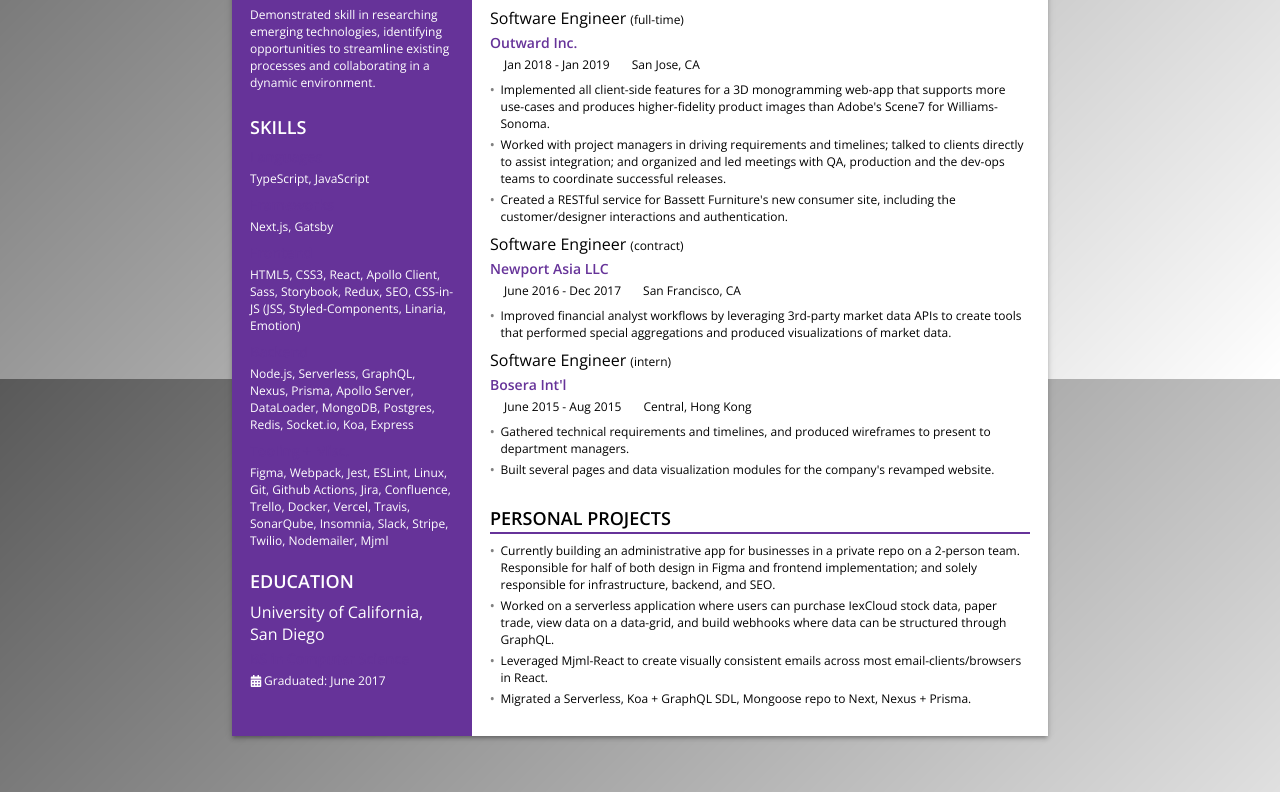
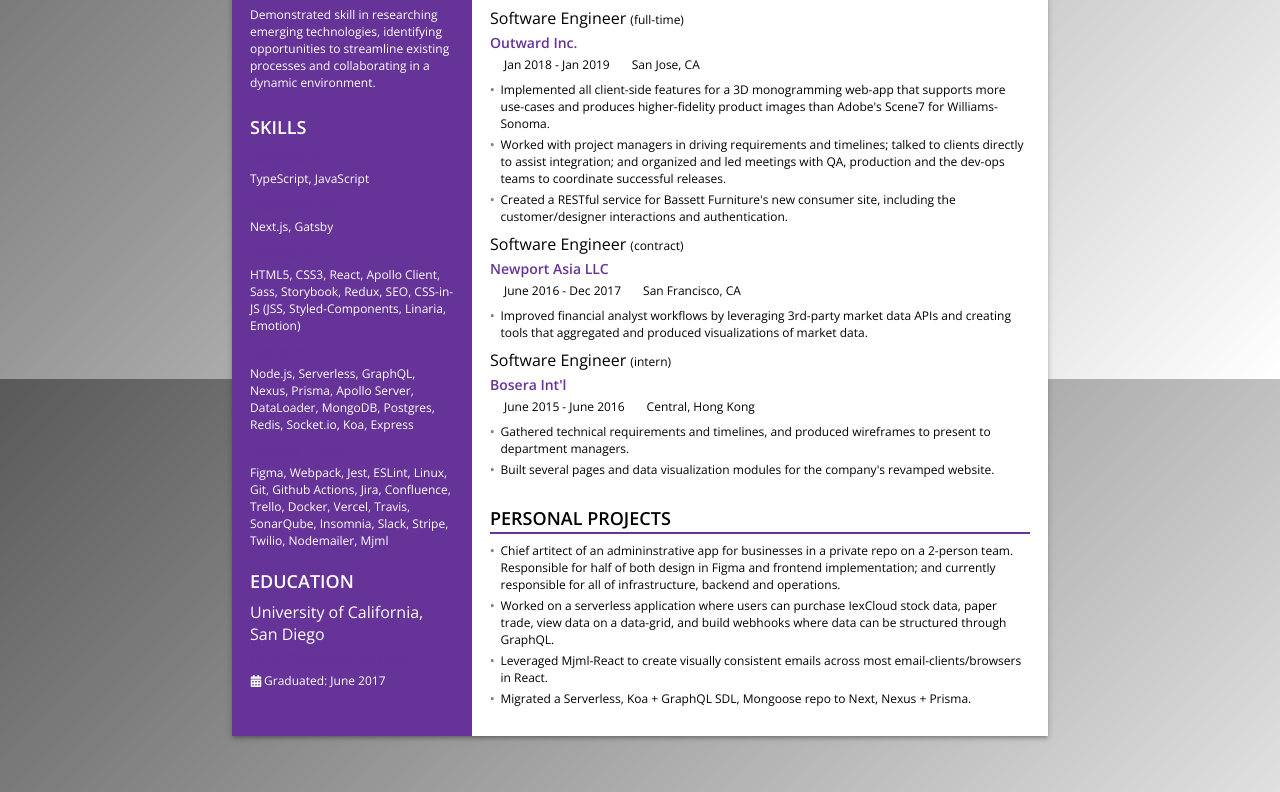
Before and after one commit to leedavidcs/leedavidcs, a React (Create React App) app: page / in a window 1280 px wide. Shown: the part 421-1213 px from the top of the page. Built offline with nearby package versions, Linux system fonts and the light colour scheme.

Commit message:
Update resume

```diff
--- a/src/page-parts/resume.page-part/index.tsx
+++ b/src/page-parts/resume.page-part/index.tsx
@@ -159,8 +159,8 @@
 						<Ul>
 							<Ul.Li>
 								Improved financial analyst workflows by leveraging 3rd-party market
-								data APIs to create tools that performed special aggregations and
-								produced visualizations of market data.
+								data APIs and creating tools that aggregated and produced
+								visualizations of market data.
 							</Ul.Li>
 						</Ul>
 					</SubSection>
@@ -172,7 +172,7 @@
 							</>
 						}
 						subheader="Bosera Int'l"
-						timeInfo="June 2015 - Aug 2015"
+						timeInfo="June 2015 - June 2016"
 						locationInfo="Central, Hong Kong"
 					>
 						<Ul>
@@ -190,10 +190,10 @@
 				<Section title="Personal Projects">
 					<Ul>
 						<Ul.Li>
-							Currently building an administrative app for businesses in a private
+							Chief artitect of an admininstrative app for businesses in a private
 							repo on a 2-person team. Responsible for half of both design in Figma
-							and frontend implementation; and solely responsible for infrastructure,
-							backend, and SEO.
+							and frontend implementation; and currently responsible for all of
+							infrastructure, backend and operations.
 						</Ul.Li>
 						<Ul.Li>
 							Worked on a serverless application where users can purchase IexCloud
```
